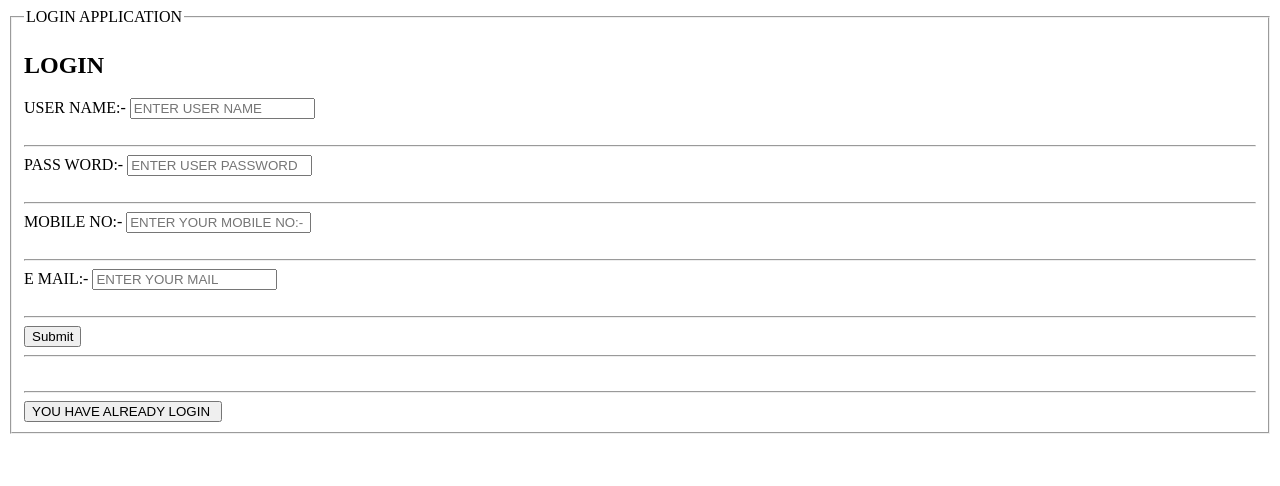
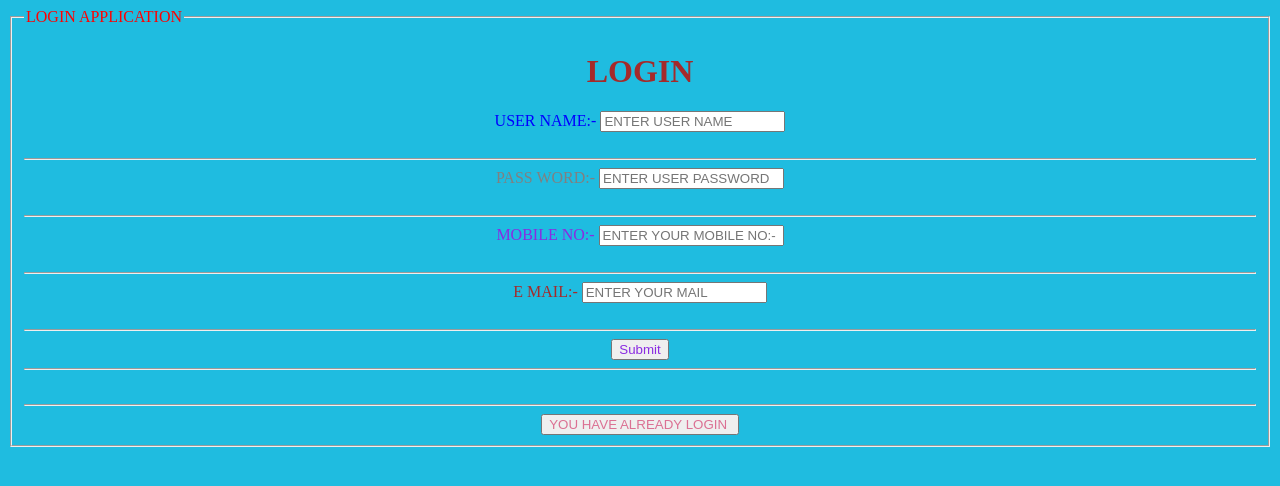
Before and after one commit to Ramprasad0101/LOGIN-FORM, a plain HTML site: page index.html in a window 1280 px wide. Drawn offline with Linux system fonts and the light colour scheme.

Commit message:
Update index.html

```diff
--- a/index.html
+++ b/index.html
@@ -5,28 +5,30 @@
     <meta name="viewport" content="width=device-width, initial-scale=1.0">
     <title>Document</title>
 </head>
-<body>
-    <fieldset><legend>LOGIN APPLICATION</legend>
-    <h2>LOGIN</h2>
+<center>
+<body style="background-color: rgb(31, 188, 224) ;">
+
+    <fieldset><legend style="color: red;">LOGIN APPLICATION</legend>
+    <h1 style="color: brown;">LOGIN</h2>
     <form action="./login.html">
-        <liable for="name">USER NAME:-</liable>
+        <liable for="name" style="color: blue;">USER NAME:-</liable>
         <input type="name" id="name" name="usernsme" placeholder="ENTER USER NAME">
     </form><br><hr>
     <form>
-        <liable for="name">PASS WORD:-</liable>
+        <liable for="name" style="color: grey;">PASS WORD:-</liable>
         <input type="password" id="password" name="usernsme" placeholder="ENTER USER PASSWORD">
     </form><br><hr>
     <form>
-        <liable for="name">MOBILE NO:-</liable>
+        <liable for="name" style="color: blueviolet;">MOBILE NO:-</liable>
         <input type="tel" id=" M name" name="mbno" placeholder="ENTER YOUR MOBILE NO:-" pattern="[0-9]{10}">
     </form><br><hr>
     <form>
-        <liable for="name">E MAIL:-</liable>
+        <liable for="name" style="color: brown;">E MAIL:-</liable>
         <input type="gmail" id="gmail" name="gmail" placeholder="ENTER YOUR MAIL">
     </form><br><hr>
-    <a href="./day5pacticetables.html"> <input type="submit"><br><hr></a><br> <hr>
+    <a href="https://www.rapido.bike/"> <input type="submit" style="color: blueviolet;"><br><hr></a><br> <hr>
 
-    <a href="https://www.rapido.bike/"> <input type="submit" value="YOU HAVE ALREADY LOGIN "></a>
+    <a href="https://www.rapido.bike/"> <input style="color: palevioletred;" type="submit" value="YOU HAVE ALREADY LOGIN "></a>
 
     </body>
 </html>
```
